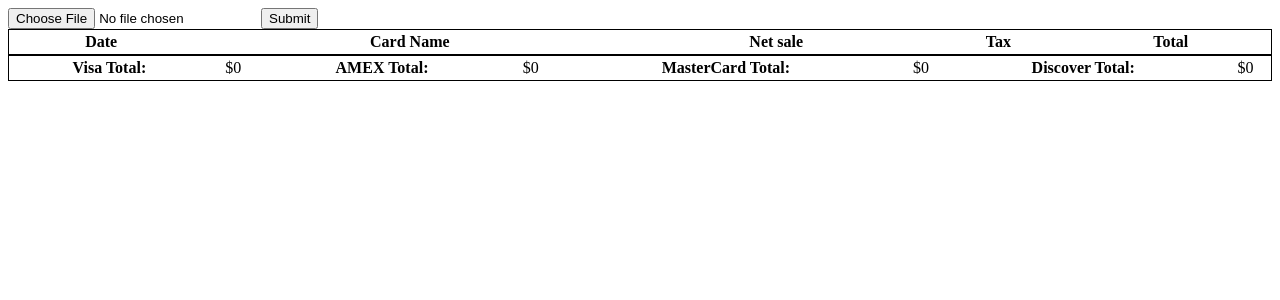
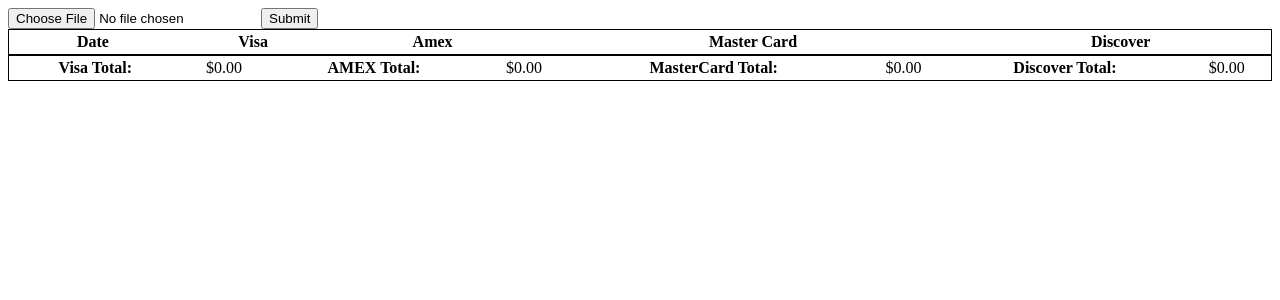
Before and after one commit to Ericcwong/Enjoy_tax, a Vue app: page / in a window 1280 px wide. Shown: the top 300 px of the page. Built offline with nearby package versions, Linux system fonts and the light colour scheme.

Commit message:
Feat: Date organized
Program complete!
Needs style but works

```diff
--- a/src/App.vue
+++ b/src/App.vue
@@ -9,30 +9,30 @@
     <table>
       <tr>
         <th>Date</th>
-        <th>Card Name</th>
-        <th>Net sale</th>
-        <th>Tax</th>
-        <th>Total</th>
+        <th>Visa</th>
+        <th>Amex</th>
+        <th>Master Card</th>
+        <th>Discover</th>
       </tr>
-      <tr v-for="transaction in state.loadedData" :key="transaction.cardName">
+      <tr v-for="transaction in state.groupedDates" :key="transaction.cardName">
         <td @change="totalCredit">{{ transaction.date }}</td>
-        <td>{{ transaction.cardName }}</td>
-        <td>{{ transaction.netSale }}</td>
-        <td>{{ transaction.tax }}</td>
-        <td>${{ transaction.total }}</td>
+        <td>{{ transaction.dayVisa }}</td>
+        <td>{{ transaction.dayAmex }}</td>
+        <td>{{ transaction.dayMasterCard }}</td>
+        <td>{{ transaction.dayDiscover }}</td>
       </tr>
     </table>
 
     <table>
       <tr>
         <th>Visa Total:</th>
-        <td>${{ state.visa }}</td>
+        <td>${{ state.visa.toFixed(2) }}</td>
         <th>AMEX Total:</th>
-        <td>${{ state.amex }}</td>
+        <td>${{ state.amex.toFixed(2) }}</td>
         <th>MasterCard Total:</th>
-        <td>${{ state.masterCard }}</td>
+        <td>${{ state.masterCard.toFixed(2) }}</td>
         <th>Discover Total:</th>
-        <td>${{ state.discover }}</td>
+        <td>${{ state.discover.toFixed(2) }}</td>
       </tr>
     </table>
   </div>
@@ -51,6 +51,7 @@ export default {
       amex: 0,
       masterCard: 0,
       discover: 0,
+      groupedDates: null,
     });
     const onFileChange = (e) => {
       const file = e.target.files[0];
@@ -73,7 +74,7 @@ export default {
             total: netSalePlusTax(element["Net Sales"], element.Tax),
           };
           state.loadedData.push(transaction);
-          // console.log(transaction);
+          console.log(transaction);
         });
       };
       const netSalePlusTax = (a, b) => {
@@ -95,7 +96,7 @@ export default {
               state.visa = state.visa + parseFloat(element.total);
           }
           switch (element.cardName) {
-            case "Amex":
+            case "American Express":
               // console.log(element.total);
               state.amex = state.amex + parseFloat(element.total);
           }
@@ -124,11 +125,41 @@ export default {
 
       // Edit: to add it in the array format instead
       const groupArrays = Object.keys(groups).map((date) => {
+        let cardName = groups[date];
+        let dayVisa = 0;
+        let dayAmex = 0;
+        let dayMasterCard = 0;
+        let dayDiscover = 0;
+
+        cardName.forEach((element) => {
+          switch (element.cardName) {
+            case "Visa":
+              dayVisa = dayVisa + parseFloat(element.total);
+          }
+          switch (element.cardName) {
+            case "American Express":
+              dayAmex = dayAmex + parseFloat(element.total);
+          }
+          switch (element.cardName) {
+            case "MasterCard":
+              dayMasterCard = dayMasterCard + parseFloat(element.total);
+          }
+          switch (element.cardName) {
+            case "Discover":
+              dayDiscover = dayDiscover + parseFloat(element.total);
+          }
+        });
+
         return {
           date,
           days: groups[date],
+          dayVisa: dayVisa.toFixed(2),
+          dayAmex: dayAmex.toFixed(2),
+          dayMasterCard: dayMasterCard.toFixed(2),
+          dayDiscover: dayDiscover.toFixed(2),
         };
       });
+      state.groupedDates = groupArrays;
       console.log(groups);
       console.log(groupArrays);
     };
```
